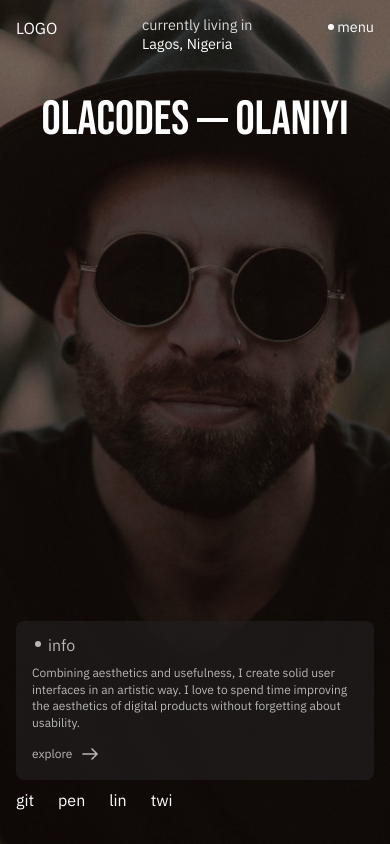
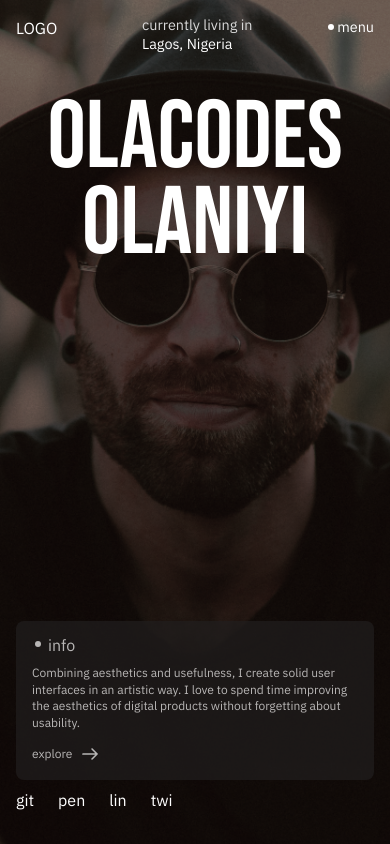
Before and after one commit to uzoway/olacodes-portfolio, a website: page index.html in a window 390 px wide. Drawn offline with Linux system fonts and the light colour scheme.

Commit message:
chore: Add the h1 tag for the mobile view of the home page

```diff
--- a/index.html
+++ b/index.html
@@ -36,7 +36,8 @@
     </header>
 
     <main class="hero w-full h-screen relative text-white px-4 pt-4">
-        <h1 class="text-5xl sm:text-8xl md:text-[7rem] uppercase pt-20 text-center font-bebas flex items-center justify-center lg:text-[8rem] xl:text-[11.5rem] w-full">olacodes <span class="w-[1.9rem] sm:w-10 md:w-16 lg:w-[14rem] xl:w-[16rem] h-1 sm:h-2 lg:h-2 bg-white mx-2 sm:mx-4 lg:mx-5"></span> olaniyi</h1>
+        <h1 class="pt-20 uppercase font-bebas text-8xl text-center leading-[0.9] sm:hidden">olacodes olaniyi</h1>
+        <h1 class="opacity-0 sm:opacity-100 pointer-events-none text-5xl sm:text-8xl md:text-[7rem] uppercase pt-20 text-center font-bebas flex items-center justify-center lg:text-[8rem] xl:text-[11.5rem] w-full">olacodes <span class="w-[1.9rem] sm:w-10 md:w-16 lg:w-[14rem] xl:w-[16rem] h-1 sm:h-2 lg:h-2 bg-white mx-2 sm:mx-4 lg:mx-5"></span> olaniyi</h1>
 
         <section class="flex flex-col lg:flex-row lg:justify-between lg:items-end absolute bottom-0 left-0 w-full px-4 sm:px-8 pb-8 font-ibm-plex-sans">
             <div class="w-[100%] sm:w-[70%] mb-2 text-xs sm:text-[.9rem] lg:w-[40%] p-4 rounded-lg bg-[#211e1e] opacity-70">
```
Also changed, not shown: dist/output.css.
